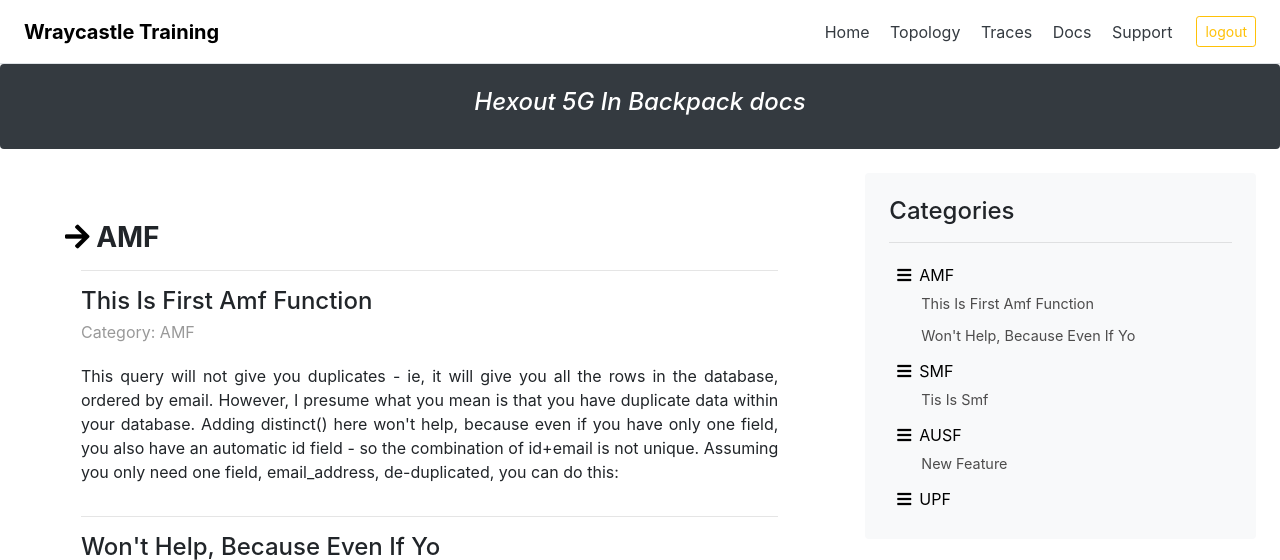
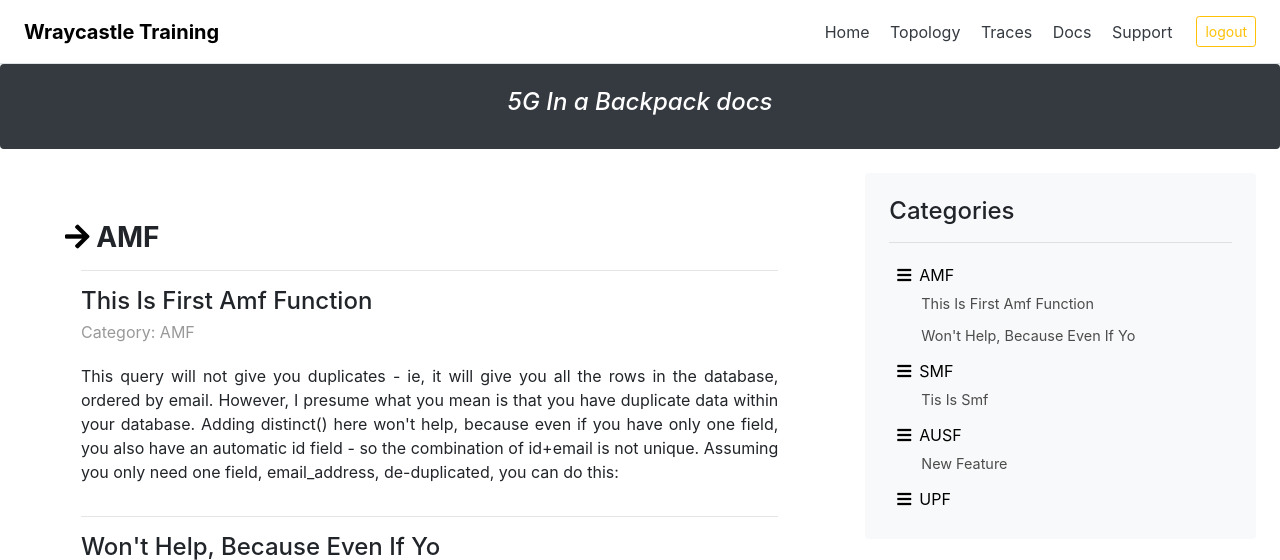
Before and after one commit to MaziarShoaie71/5GBP_Wraycastle, a Django app: page /docs/ in a window 1280 px wide. Shown: the top 560 px of the page. Run offline with Django 3.2, Linux system fonts and the light colour scheme; a user stored in the database is signed in; data comes from the database, SQL or seed files in the repository; some libraries are stand-ins or nearby versions.

Commit message:
Update documentation.html

```diff
--- a/fiveGbp/templates/docApp/documentation.html
+++ b/fiveGbp/templates/docApp/documentation.html
@@ -27,7 +27,7 @@
 
 <div class="jumbotron py-0 my-0 p-md-4 text-white rounded bg-dark">
     <div class="px-2">
-        <h4 class="display-5 font-italic text-center">Hexout 5G In Backpack docs</h4>
+        <h4 class="display-5 font-italic text-center">5G In a Backpack docs</h4>
     </div>
 </div>
 
```
